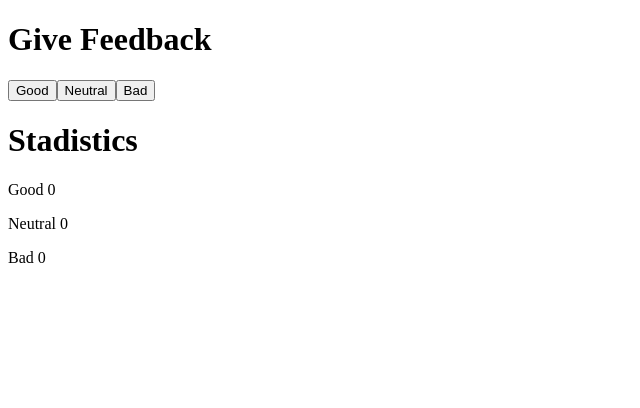
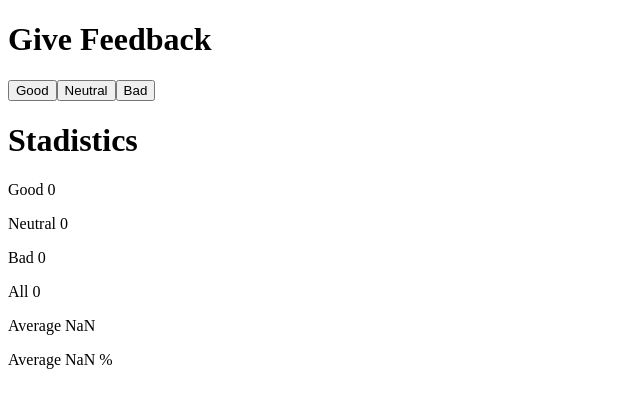
Before and after one commit to Blackamp/FullStackOpen, a React (Vite) app in the folder part1/unicafe/: page / in a window 1280 px wide. Shown: the top 408 px of the page, without its empty margins (0-640 px from the left). Built offline with nearby package versions, Linux system fonts and the light colour scheme.

Commit message:
E-1.7 unicafe

```diff
--- a/part1/unicafe/src/App.jsx
+++ b/part1/unicafe/src/App.jsx
@@ -7,17 +7,21 @@ const Button = ({ handleClick, text })  => {
   )
 }
 
-//StadisticsClick Component
-const StadisticsClick = (props) => {
+//StadisticsComments Component
+const StadisticsComments = (props) => {
 
   console.log ("props", props)
   const [good, neutral, bad] = props.states;
+  const all = good + neutral + bad
 
   return (
     <div>
       <p> Good {good} </p>
       <p> Neutral {neutral} </p>
       <p> Bad {bad} </p>
+      <p> All {all} </p>
+      <p> Average {(good*1 + neutral*0 + bad*-1)/all} </p>
+      <p> Average {(good/all)*100} %</p>
     </div>
   )
 }
@@ -49,7 +53,7 @@ const App = () => {
       <Button handleClick={handleBadClick} text="Bad" />
 
       <h1>Stadistics</h1>
-      <StadisticsClick states={[good,neutral,bad]} />
+      <StadisticsComments states={[good,neutral,bad]} />
 
     </div>
   )
```
